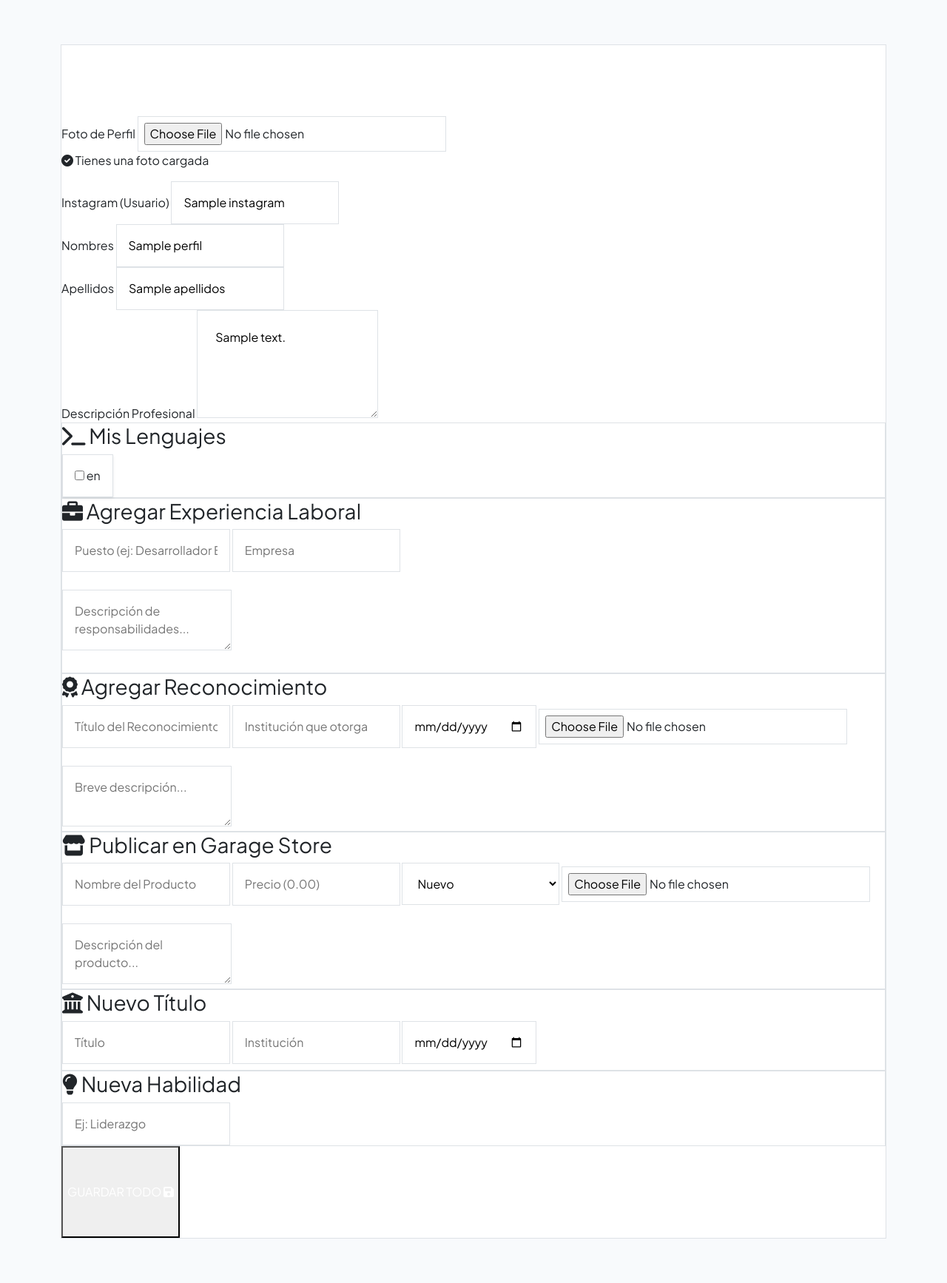
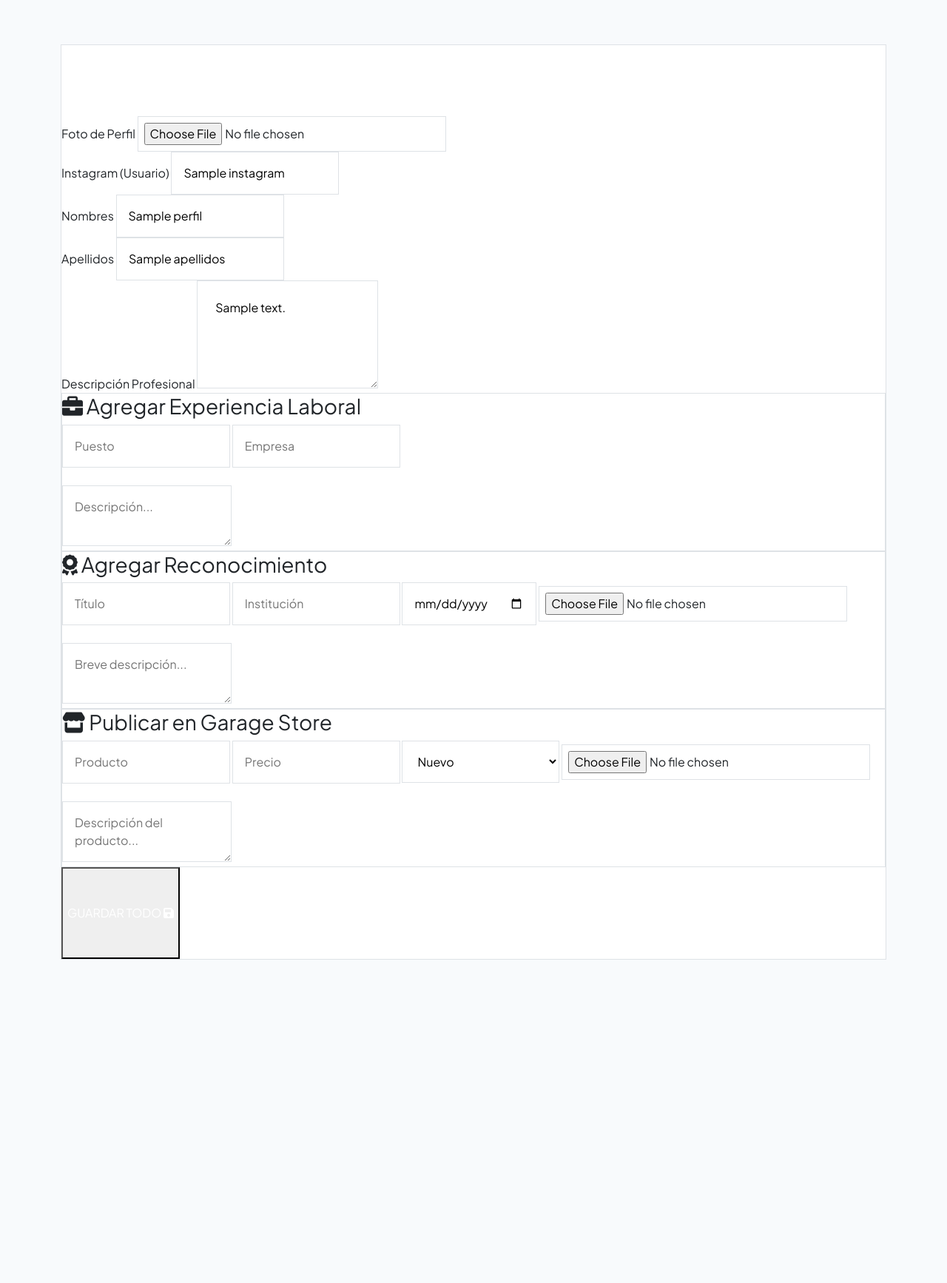
Before and after one commit to JABS34/hojadevida, a Django app: template tasks/templates/dashboard.html in a window 1280 px wide. Shown: the whole page at 74% size. After the commit the page ends 1297 px from the top, so only its background shows below. Run offline with Django 5.2, Linux system fonts and the light colour scheme; the template is opened without the code that fills it: most values are stand-ins (such as "Sample title", 1, 10 or a date in 2020); parts of the project's set-up code (start-up, migrations or seed data) failed here and were passed over.

Commit message:
Update dashboard.html

```diff
--- a/tasks/templates/dashboard.html
+++ b/tasks/templates/dashboard.html
@@ -14,46 +14,27 @@
                 <div class="space-y-2">
                     <label class="text-xs font-black text-slate-400 uppercase tracking-widest ml-1">Foto de Perfil</label>
                     <input type="file" name="foto" class="w-full text-sm text-slate-500 file:mr-4 file:py-2.5 file:px-4 file:rounded-xl file:border-0 file:text-xs file:font-bold file:bg-blue-50 file:text-blue-700 transition border border-slate-100 p-2 rounded-2xl">
-                    {% if perfil.foto %}
-                        <p class="text-[10px] text-emerald-600 font-bold ml-1 italic"><i class="fas fa-check-circle"></i> Tienes una foto cargada</p>
-                    {% endif %}
                 </div>
                 <div class="space-y-2">
                     <label class="text-xs font-black text-slate-400 uppercase tracking-widest ml-1">Instagram (Usuario)</label>
-                    <input type="text" name="instagram" value="{{ perfil.instagram|default:'' }}" placeholder="ej: jabs6393" class="w-full bg-slate-50 border border-slate-200 p-3 rounded-2xl focus:ring-4 focus:ring-blue-100 transition outline-none font-semibold">
+                    <input type="text" name="instagram" value="{{ perfil.instagram|default:'' }}" placeholder="ej: jabs6393" class="w-full bg-slate-50 border border-slate-200 p-3 rounded-2xl outline-none font-semibold">
                 </div>
             </div>
 
             <div class="grid md:grid-cols-2 gap-8">
                 <div class="space-y-2">
                     <label class="text-xs font-black text-slate-400 uppercase tracking-widest ml-1">Nombres</label>
-                    <input type="text" name="nombres" value="{{ perfil.nombres }}" required class="w-full bg-slate-50 border border-slate-200 p-3 rounded-2xl focus:ring-4 focus:ring-blue-100 transition outline-none font-semibold">
+                    <input type="text" name="nombres" value="{{ perfil.nombres }}" required class="w-full bg-slate-50 border border-slate-200 p-3 rounded-2xl outline-none font-semibold">
                 </div>
                 <div class="space-y-2">
                     <label class="text-xs font-black text-slate-400 uppercase tracking-widest ml-1">Apellidos</label>
-                    <input type="text" name="apellidos" value="{{ perfil.apellidos }}" required class="w-full bg-slate-50 border border-slate-200 p-3 rounded-2xl focus:ring-4 focus:ring-blue-100 transition outline-none font-semibold">
+                    <input type="text" name="apellidos" value="{{ perfil.apellidos }}" required class="w-full bg-slate-50 border border-slate-200 p-3 rounded-2xl outline-none font-semibold">
                 </div>
             </div>
 
             <div class="space-y-2">
                 <label class="text-xs font-black text-slate-400 uppercase tracking-widest ml-1">Descripción Profesional</label>
-                <textarea name="descripcionperfil" rows="4" class="w-full bg-slate-50 border border-slate-200 p-4 rounded-2xl focus:ring-4 focus:ring-blue-100 transition outline-none italic">{{ perfil.descripcionperfil }}</textarea>
-            </div>
-
-            <div class="bg-blue-50/50 p-8 rounded-[2rem] border border-blue-100">
-                <h3 class="font-black text-blue-700 mb-6 uppercase text-[10px] tracking-widest flex items-center gap-2">
-                    <i class="fas fa-terminal"></i> Mis Lenguajes
-                </h3>
-                <div class="grid grid-cols-2 md:grid-cols-5 gap-3">
-                    {% for lang in lenguajes_disponibles %}
-                    <label class="flex items-center gap-2 bg-white p-3 rounded-xl border border-slate-200 cursor-pointer hover:border-blue-500 transition shadow-sm">
-                        <input type="checkbox" name="lenguajes" value="{{ lang }}"
-                            class="w-4 h-4 accent-blue-600"
-                            {% for p_lang in perfil.lenguaje_set.all %}{% if p_lang.nombre == lang %}checked{% endif %}{% endfor %}>
-                        <span class="text-[10px] font-bold text-slate-600">{{ lang }}</span>
-                    </label>
-                    {% endfor %}
-                </div>
+                <textarea name="descripcionperfil" rows="4" class="w-full bg-slate-50 border border-slate-200 p-4 rounded-2xl outline-none italic">{{ perfil.descripcionperfil }}</textarea>
             </div>
 
             <div class="bg-slate-50 p-8 rounded-[2rem] border border-slate-200">
@@ -61,18 +42,10 @@
                     <i class="fas fa-briefcase"></i> Agregar Experiencia Laboral
                 </h3>
                 <div class="grid md:grid-cols-2 gap-4 mb-4">
-                    <input type="text" name="exp_puesto" placeholder="Puesto (ej: Desarrollador Backend)" class="p-3 border rounded-xl text-sm font-semibold">
+                    <input type="text" name="exp_puesto" placeholder="Puesto" class="p-3 border rounded-xl text-sm font-semibold">
                     <input type="text" name="exp_empresa" placeholder="Empresa" class="p-3 border rounded-xl text-sm font-semibold">
                 </div>
-                <textarea name="exp_desc" placeholder="Descripción de responsabilidades..." rows="2" class="w-full p-3 border rounded-xl text-sm font-semibold mb-4"></textarea>
-
-                {% if perfil.experiencialaboral_set.exists %}
-                <div class="flex flex-wrap gap-2">
-                    {% for exp in perfil.experiencialaboral_set.all %}
-                        <span class="text-[9px] bg-indigo-100 text-indigo-700 px-2 py-1 rounded-lg font-bold">{{ exp.puesto }} en {{ exp.empresa }}</span>
-                    {% endfor %}
-                </div>
-                {% endif %}
+                <textarea name="exp_desc" placeholder="Descripción..." rows="2" class="w-full p-3 border rounded-xl text-sm font-semibold"></textarea>
             </div>
 
             <div class="bg-slate-50 p-8 rounded-[2rem] border border-slate-200">
@@ -80,8 +53,8 @@
                     <i class="fas fa-award"></i> Agregar Reconocimiento
                 </h3>
                 <div class="grid md:grid-cols-2 gap-4 mb-4">
-                    <input type="text" name="rec_titulo" placeholder="Título del Reconocimiento" class="p-3 border rounded-xl text-sm font-semibold">
-                    <input type="text" name="rec_inst" placeholder="Institución que otorga" class="p-3 border rounded-xl text-sm font-semibold">
+                    <input type="text" name="rec_titulo" placeholder="Título" class="p-3 border rounded-xl text-sm font-semibold">
+                    <input type="text" name="rec_inst" placeholder="Institución" class="p-3 border rounded-xl text-sm font-semibold">
                     <input type="date" name="rec_fecha" class="p-3 border rounded-xl text-sm font-semibold">
                     <input type="file" name="rec_imagen" class="p-2 border rounded-xl text-xs">
                 </div>
@@ -93,8 +66,8 @@
                     <i class="fas fa-store"></i> Publicar en Garage Store
                 </h3>
                 <div class="grid md:grid-cols-2 gap-4 mb-4">
-                    <input type="text" name="prod_nombre" placeholder="Nombre del Producto" class="p-3 border rounded-xl text-sm font-semibold">
-                    <input type="number" step="0.01" name="prod_precio" placeholder="Precio (0.00)" class="p-3 border rounded-xl text-sm font-semibold">
+                    <input type="text" name="prod_nombre" placeholder="Producto" class="p-3 border rounded-xl text-sm font-semibold">
+                    <input type="number" step="0.01" name="prod_precio" placeholder="Precio" class="p-3 border rounded-xl text-sm font-semibold">
                     <select name="prod_estado" class="p-3 border rounded-xl text-sm font-semibold bg-white">
                         <option value="Nuevo">Nuevo</option>
                         <option value="Medio Usado">Medio Usado</option>
@@ -105,24 +78,6 @@
                 <textarea name="prod_desc" placeholder="Descripción del producto..." rows="2" class="w-full p-3 border rounded-xl text-sm font-semibold"></textarea>
             </div>
 
-            <div class="grid md:grid-cols-2 gap-8">
-                <div class="bg-slate-50 p-8 rounded-[2rem] border border-slate-200">
-                    <h3 class="font-black text-indigo-600 mb-6 uppercase text-[10px] tracking-widest flex items-center gap-2">
-                        <i class="fas fa-university"></i> Nuevo Título
-                    </h3>
-                    <input type="text" name="edu_titulo" placeholder="Título" class="w-full p-3 border rounded-xl text-sm font-semibold mb-2">
-                    <input type="text" name="edu_inst" placeholder="Institución" class="w-full p-3 border rounded-xl text-sm font-semibold mb-2">
-                    <input type="date" name="edu_fecha" class="w-full p-3 border rounded-xl text-sm font-semibold">
-                </div>
-
-                <div class="bg-slate-50 p-8 rounded-[2rem] border border-slate-200">
-                    <h3 class="font-black text-indigo-600 mb-6 uppercase text-[10px] tracking-widest flex items-center gap-2">
-                        <i class="fas fa-lightbulb"></i> Nueva Habilidad
-                    </h3>
-                    <input type="text" name="hab_nombre" placeholder="Ej: Liderazgo" class="w-full p-3 border rounded-xl text-sm font-semibold">
-                </div>
-            </div>
-
             <button type="submit" class="w-full bg-slate-900 text-white font-black py-5 rounded-2xl hover:bg-blue-600 transition shadow-2xl flex items-center justify-center gap-3 tracking-widest">
                 GUARDAR TODO <i class="fas fa-save"></i>
             </button>
```
